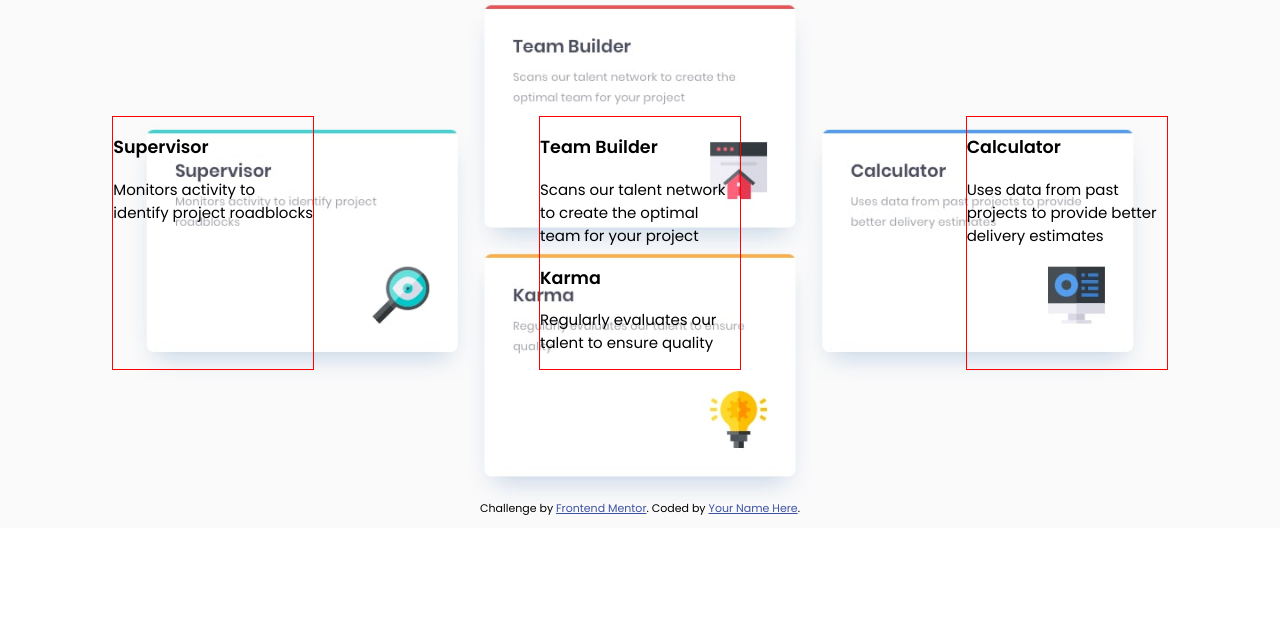
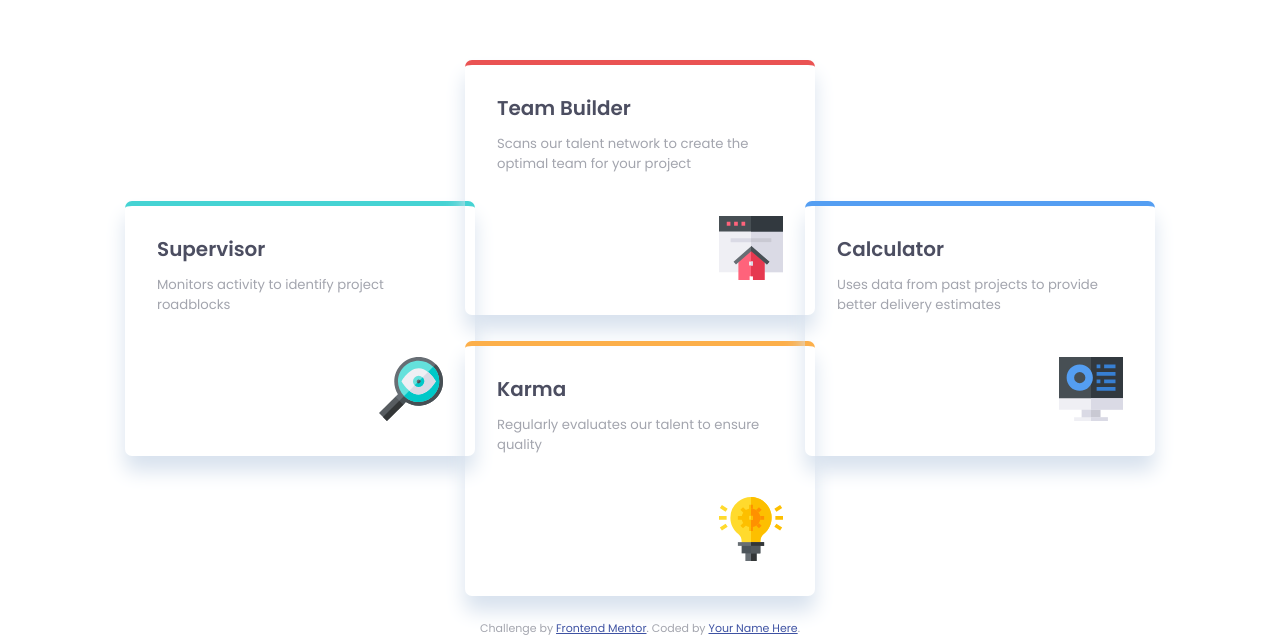
Before and after one commit to LizzardMedeiros/fm_four-card-feature, a plain HTML site: page index.html in a window 1280 px wide. Shown: the part 272-909 px from the top of the page. Before the commit the page ends 800 px from the top, so only its background shows below. Drawn offline with Linux system fonts and the light colour scheme.

Commit message:
Desktop done

```diff
--- a/css/style.css
+++ b/css/style.css
@@ -27,12 +27,15 @@ body {
   min-height: 100vh;
 }
 
+header, h3 {
+  color: hsl(234, 12%, 34%);
+}
+
 header {
   width: 35%;
   justify-content: space-between;
   text-align: center;
   margin-top: 75px;
-  color: hsl(234, 12%, 34%);
 }
 
 h1, h2 {
@@ -49,19 +52,54 @@ h2 {
   font-weight: 200;
 }
 
+p, small {
+  color: hsl(229, 6%, 66%);
+}
+
+h3, p {
+  margin: 0 32px;
+}
+
+h3 {
+  margin-top: 28px;
+  font-size: 1.33em;
+}
+
+p {
+  font-size: 0.88em;
+  margin-top: 11px;
+}
+
 small {
-  color: hsl(229, 6%, 66%);
   margin-top: 15px;
   font-size: 1.01em;
 }
 
 .content {
   display: flex;
-  justify-content: space-around;
+  justify-content: center;
+  padding-top: 50px;
   width: 100%;
 }
 
 .content .group {
-  border: 1px solid red;
-  width: 200px;
+  display: flex;
+  flex-direction: column;
+  justify-content: center;
+  align-items: center;
+  margin: 0 10px;
+  width: 25%;
 }
+
+.content .group section {
+  border-radius: 7px;
+  width: 350px;
+  height: 250px;
+  margin: 13px 0;
+  box-shadow: 0 15px 20px rgb(216, 226, 238);
+}
+
+.content .group section .img-container {
+  text-align: right;
+  margin: 42px 32px;
+}
--- a/index.html
+++ b/index.html
@@ -19,7 +19,7 @@
   </style>
 </head>
 <body>
-  <div class="layout"></div>
+  <!-- <div class="layout"></div> -->
 
   <header>
     <h2>
@@ -37,44 +37,56 @@
 
   <div class="content">
     <div class="group">
-      <section>
+      <section style="border-top: 5px solid hsl(180, 62%, 55%)">
         <h3>
           Supervisor
         </h3>
         <p>
           Monitors activity to identify project roadblocks
         </p>
+        <div class="img-container">
+          <img src="./images/icon-supervisor.svg" alt="">
+        </div>
       </section>
     </div>
 
     <div class="group">
-      <section>
+      <section style="border-top: 5px solid hsl(0, 78%, 62%)">
         <h3>
           Team Builder
         </h3>
         <p>
           Scans our talent network to create the optimal team for your project
         </p>
+        <div class="img-container">
+          <img src="./images/icon-team-builder.svg" alt="">
+        </div>
       </section>
 
-      <section>
+      <section style="border-top: 5px solid hsl(34, 97%, 64%)">
         <h3>
           Karma
         </h3>
         <p>
           Regularly evaluates our talent to ensure quality
         </p>
+        <div class="img-container">
+          <img src="./images/icon-karma.svg" alt="">
+        </div>
       </section>
     </div>
 
     <div class="group">
-      <section>
+      <section style="border-top: 5px solid hsl(212, 86%, 64%)">
         <h3>
           Calculator
         </h3>
         <p>
           Uses data from past projects to provide better delivery estimates
         </p>
+        <div class="img-container">
+          <img src="./images/icon-calculator.svg" alt="">
+        </div>
       </section>
     </div>
   </div>
```
